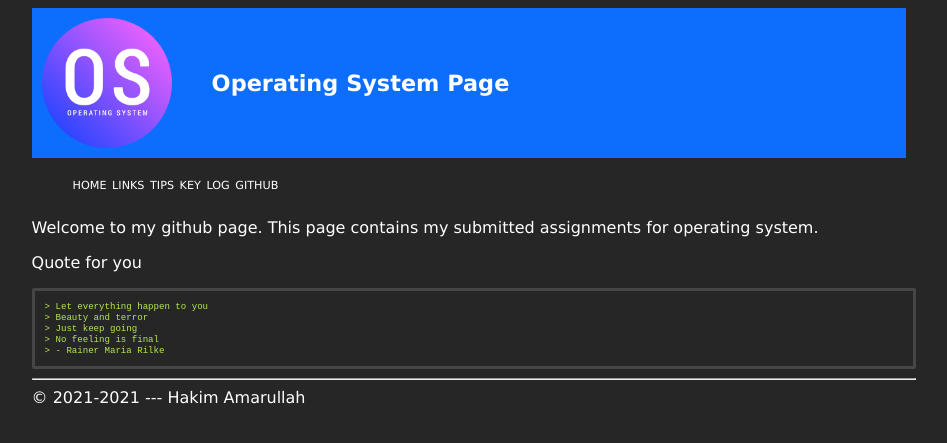
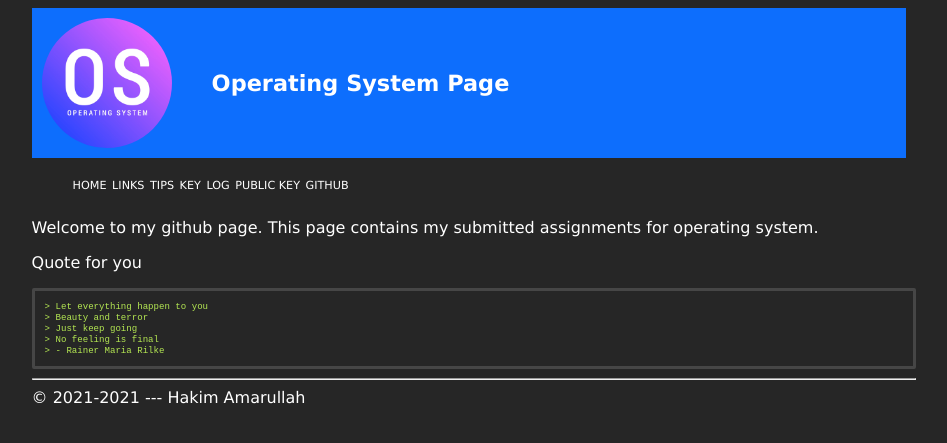
Before and after one commit to hakimamarullah/os212, a Jekyll site: the page built from index.md, in a window 1280 px wide. Shown: the top 443 px of the page, without its empty margins (166-1113 px from the left). Built offline with Jekyll 4.4.1, drawn with Linux system fonts in a browser that asks for light colours.

Commit message:
hakimamarullah: update pubkey

```diff
--- a/_includes/navbar.html
+++ b/_includes/navbar.html
@@ -11,6 +11,7 @@
     <li class='listitem'><a href='{{ site.baseurl }}/TIPS/'>TIPS</a></li>
     <li class='listitem'><a href='https://os.vlsm.org/Log/hakimamarullah.tar.bz2.txt'>KEY</a></li>
     <li class='listitem'><a href='{{ site.baseurl }}/TXT/mylog.txt'>LOG</a></li>
+    <li class='listitem'><a href='{{ site.baseurl}}/TXT/mypubkey.txt'>PUBLIC KEY</a></li>
     <li class='listitem'><a href='{{ site.urlgithub }}'>GITHUB</a></li>
   </ul>
 </nav>
```
